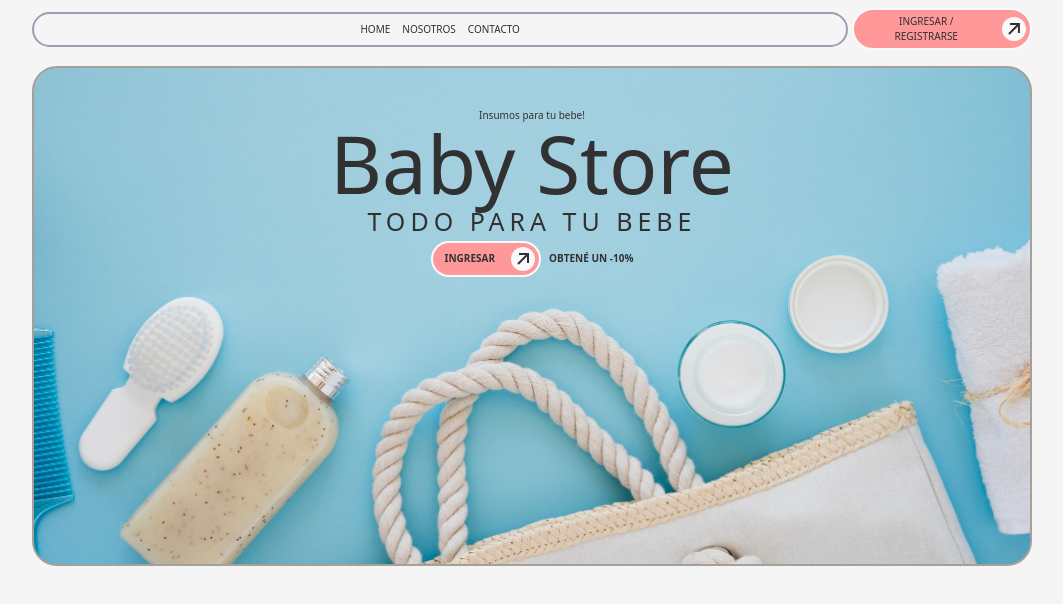
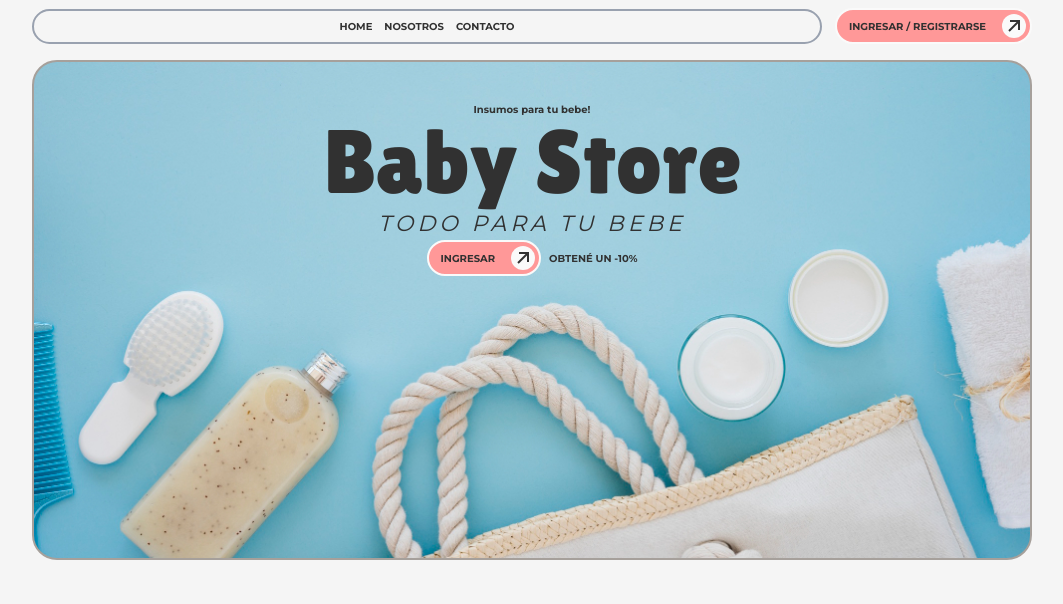
Before and after one commit to JONAAVILA/store-frontend, a Next.js app: page / in a window 1280 px wide. Shown: the top 604 px of the page, without its empty margins (108-1171 px from the left). Built offline with nearby package versions, Linux system fonts and the light colour scheme.

Commit message:
font style and global css changed

```diff
--- a/src/app/globals.css
+++ b/src/app/globals.css
@@ -6,16 +6,17 @@
   --foreground: #313131;
   --action: #ff9898;
   --actionHover: #1c5b80;
+
+  font-weight: 700;
 }
 
 h1{
-  font-size: 80px;
+  font-size: 90px;
   line-height: 1;
 }
 h2{
-  font-size: 25px;
-  letter-spacing: 5px;
+  font-size: 22px;
+  font-weight: 400;
+  font-style: italic;
+  letter-spacing: 4px;
 }
-h3{
-  font-size: 18px;
-}
--- a/src/app/layout.tsx
+++ b/src/app/layout.tsx
@@ -3,16 +3,14 @@ import { Lilita_One, Montserrat } from 'next/font/google'
 import Navbar from "../components/Navbar";
 import "./globals.css";
 
-const lilita = Lilita_One({
+export const lilita = Lilita_One({
   weight:'400',
-  subsets:["latin"],
-  variable:'--font-lilita'
+  subsets:['latin'],
 })
 
-const montserrat = Montserrat({
-  weight: '200',
-  subsets: ["latin"],
-  variable:'--font-montserrat'
+export const montserrat = Montserrat({
+  weight: ['700','400'],
+  subsets: ['latin'],
 })
 
 export const metadata: Metadata = {
@@ -26,7 +24,7 @@ export default function RootLayout({
   children: React.ReactNode;
 }>) {
   return (
-    <html lang="en" className={`${lilita.variable} ${montserrat.variable}`}>
+    <html lang="en" className={`${montserrat.className}`}>
       <body className="grid align-top justify-center text-center text-[var(--foreground)] py-2 bg-[var(--background)] dark:bg-[var(--foreground)] dark:text-[var(--background)] transition-colors duration-300" >
         <Navbar/>
         {children}
--- a/src/app/page.tsx
+++ b/src/app/page.tsx
@@ -1,4 +1,5 @@
 import ButtonAction from "../components/buttons/buttonAction";
+import { lilita } from "./layout";
 
 export default async function Home(){
   return (
@@ -6,8 +7,8 @@ export default async function Home(){
       <section className="grid place-items-cente w-[1000px] h-[500px] py-6 border-stone-400 border-2 rounded-[25px] bg-[url('../../public/bgk-store.jpg')] bg-no-repeat bg-cover bg-center" >
         <header className="flex flex-col align-middle py-4" >
           <p className="text-[10px]" >Insumos para tu bebe!</p>
-          <h1>Baby Store</h1>
-          <h2 className="font-montserrat" >TODO PARA TU BEBE</h2>
+          <h1 className={lilita.className} >Baby Store</h1>
+          <h2>TODO PARA TU BEBE</h2>
           <div className="flex align-middle items-center justify-center gap-2 font-bold" >
             <ButtonAction>
               INGRESAR
--- a/src/components/Navbar.tsx
+++ b/src/components/Navbar.tsx
@@ -3,7 +3,7 @@ import ButtonAction from "./buttons/buttonAction";
 export default function Navbar(){
     return(
         <aside className="flex items-center justify-between w-[1000px] gap-1 pb-2 mb-2">
-            <div className="flex items-center justify-center w-[820px] gap-3 text-[10px] p-2 border-2 rounded-3xl border-gray-400" >
+            <div className="flex items-center justify-center w-[790px] gap-3 text-[10px] p-2 border-2 rounded-3xl border-gray-400" >
                 <a href="">HOME</a>
                 <a href="">NOSOTROS</a>
                 <a href="">CONTACTO</a>
--- a/tailwing.config.ts
+++ b/tailwing.config.ts
@@ -1,17 +1,8 @@
+
 export default {
-  darkMode: 'class', // o 'media' si querés que siga la preferencia del sistema
   content: [
-    './app/**/*.{js,ts,jsx,tsx}',
-    './components/**/*.{js,ts,jsx,tsx}',
-    './pages/**/*.{js,ts,jsx,tsx}',
+    './src/app/**/*.{js,ts,jsx,tsx}',
+    './src/components/**/*.{js,ts,jsx,tsx}',
   ],
-  theme: {
-    extend: {
-      fontFamily:{
-        lilita:['var(--font-lilita)','sans-serif'],
-        montserrat:['var(--font-montserrat)','sans-serif']
-      }
-    },
-  },
   plugins: [],
 }
```
